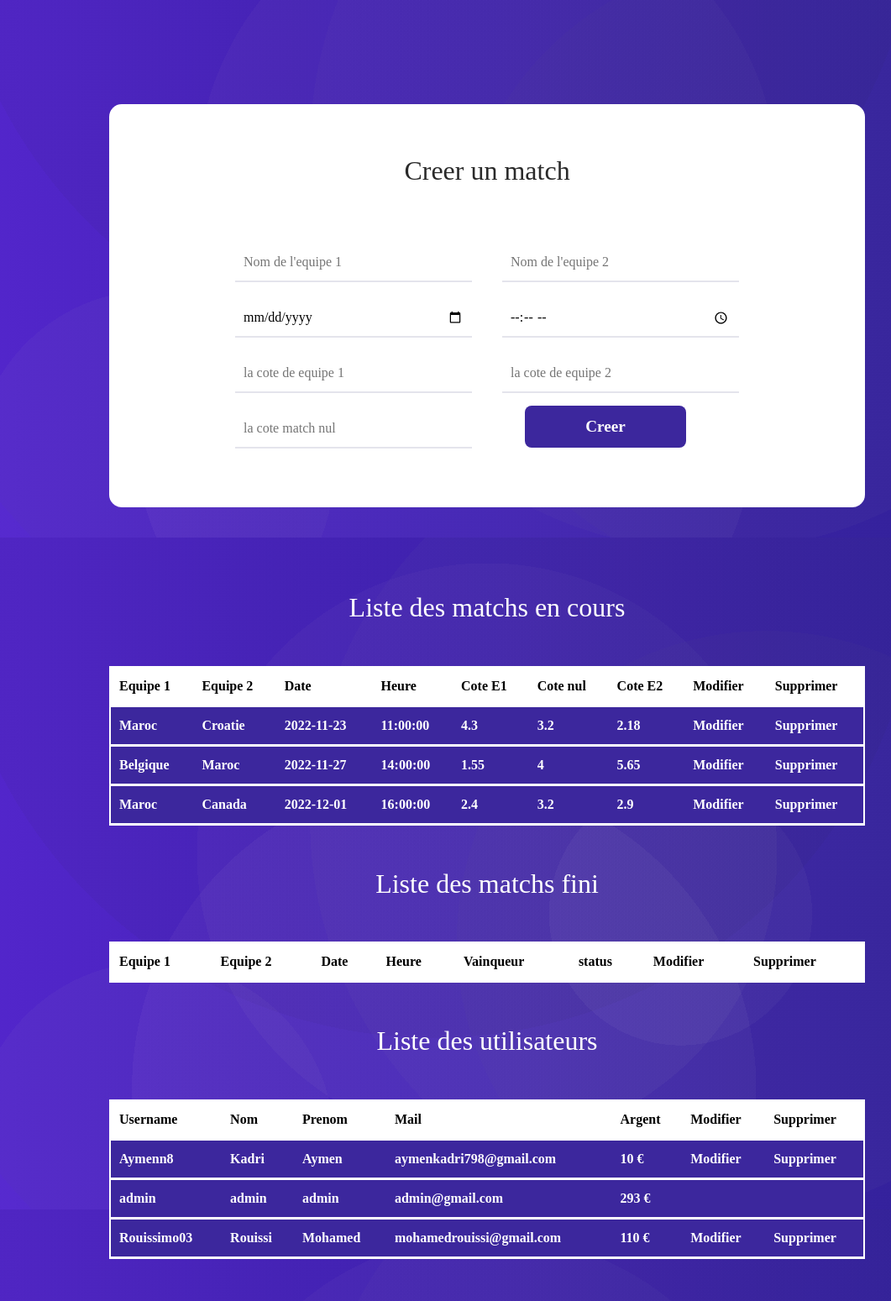
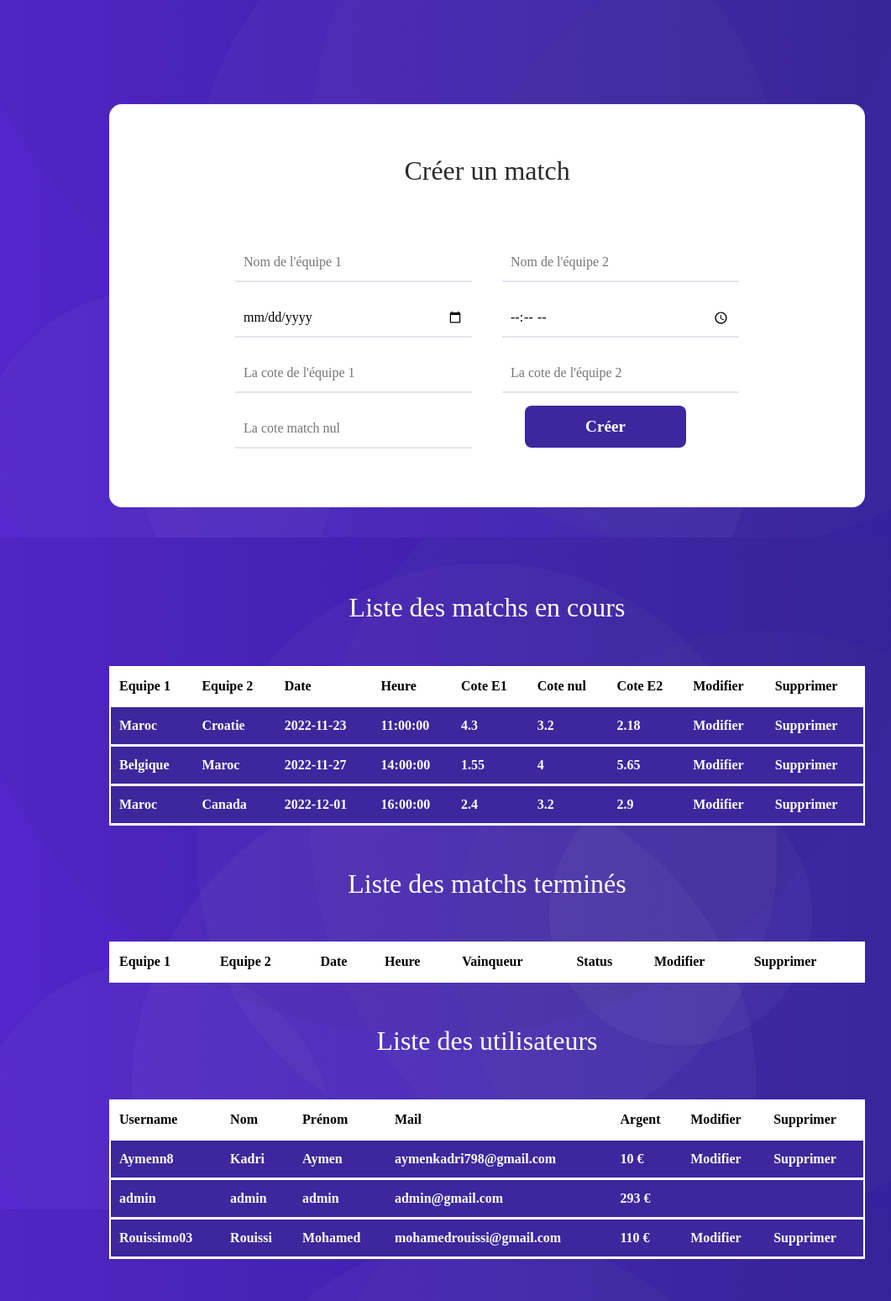
Before and after one commit to aymendev8/Binamax, a PHP site: page /staffmenu.php in a window 1280 px wide. Shown: the part 160-1709 px from the top of the page at 84% size, without its empty margins (60-1121 px from the left). Run offline with PHP 8.4, Linux system fonts and the light colour scheme; a user stored in the database is signed in; data comes from the database, SQL or seed files in the repository; lists and menus that the app fills with data are empty.

Commit message:
correction des fautes d'orthographes

```diff
--- a/accueil.php
+++ b/accueil.php
@@ -129,7 +129,7 @@ if (isset($_POST["match_nul"]) && $_SESSION["argent"] >= $_POST["mise"]) {
 require_once("navbar.php");
 ?>
 <link rel="stylesheet" href="Styles/accueil.css">
-<h2 class="titre_paris">Les paris disponible</h2>
+<h2 class="titre_paris">Paris disponibles </h2>
 <?php
 foreach ($matchs as $match) {
     if ($match["status_match"] != 2) {
--- a/index.php
+++ b/index.php
@@ -30,20 +30,20 @@ if (isset($_POST['username']) && isset($_POST['mdp'])) {
 
             <div class="mb-md-5 mt-md-4 pb-5">
               <h2 class="fw-bold mb-2 text-uppercase">Binamax</h2>
-              <p class="text-white-50 mb-5">Entrer vos identifiants pour vous connectez !</p>
+              <p class="text-white-50 mb-5">Entrez vos identifiants pour vous connectez !</p>
               <form action="" method="POST">
                 <div class="form-outline form-white mb-4">
                   <input type="text" name="username" class="form-control form-control-lg" placeholder="Nom d'utilisateur" />
                 </div>
 
                 <div class="form-outline form-white mb-4">
-                  <input type="password" name="mdp" class="form-control form-control-lg" placeholder="mot de passe" />
+                  <input type="password" name="mdp" class="form-control form-control-lg" placeholder="Mot de passe" />
                 </div>
                 <button class="btn btn-outline-light btn-lg px-5" type="submit">Se connecter</button>
               </form>
             </div>
 
             <div>
-              <p class="mb-0">Pas de compte? <a href="creercompte.php" class="text-white-50 fw-bold">créer un compte </a>
+              <p class="mb-0">Pas de compte? <a href="creercompte.php" class="text-white-50 fw-bold">Créer un compte </a>
               </p>
             </div>
--- a/modifier_utilisateurs.php
+++ b/modifier_utilisateurs.php
@@ -40,10 +40,10 @@ require_once("navbar.php");
                     $user = $req->fetch();
                 ?>
                 <form action="#" method="POST">
-                    <input value="<?= $user["username"] ?>" type="text" name="username" placeholder="Votre username" required>
+                    <input value="<?= $user["username"] ?>" type="text" name="username" placeholder="Votre nom d'utilisateur" required>
                     <input value="<?= $user["nom"] ?>" type="text" name="nom" placeholder="Votre nom" required>
                     <input value="<?= $user["prenom"] ?>" type="text" name="prenom" placeholder="Votre prenom" required>
-                    <input value="<?= $user["mail"] ?>" type="mail" name="mail" placeholder="votre adresse mail" required>
+                    <input value="<?= $user["mail"] ?>" type="mail" name="mail" placeholder="Votre adresse mail" required>
                     <input type="number" name="argent"  placeholder="Combien d'argent ajouter ?">
                     <button type="submit" name="submit">Modifier</button>
                 </form>
--- a/profil.php
+++ b/profil.php
@@ -42,10 +42,10 @@ require_once("navbar.php");
                     <h2>Modifier le profil</h2>
                 </div>
                 <form action="#" method="POST">
-                    <input value="<?= $_SESSION["username"] ?>" type="text" name="username" placeholder="Votre username" required>
+                    <input value="<?= $_SESSION["username"] ?>" type="text" name="username" placeholder="Votre nom d'utilisateur" required>
                     <input value="<?= $_SESSION["nom"] ?>" type="text" name="nom" placeholder="Votre nom" required>
                     <input value="<?= $_SESSION["prenom"] ?>" type="text" name="prenom" placeholder="Votre prenom" required>
-                    <input value="<?= $_SESSION["mail"] ?>" type="mail" name="mail" placeholder="votre adresse mail" required>
+                    <input value="<?= $_SESSION["mail"] ?>" type="mail" name="mail" placeholder="Votre adresse mail" required>
                     <input type="number" name="argent"  placeholder="Combien d'argent ajouter ?">
                     <button type="submit" name="submit">Modifier</button>
                 </form>
--- a/staffmenu.php
+++ b/staffmenu.php
@@ -31,17 +31,17 @@ if (isset($_POST["equipe1"])) {
     <section id="edit">
         <div class="container">
             <div class="title">
-                <h2>Creer un match</h2>
+                <h2>Créer un match</h2>
             </div>
             <form action="#" method="POST">
-                <input type="text" name="equipe1" placeholder="Nom de l'equipe 1" required>
-                <input type="text" name="equipe2" placeholder="Nom de l'equipe 2" required>
+                <input type="text" name="equipe1" placeholder="Nom de l'équipe 1" required>
+                <input type="text" name="equipe2" placeholder="Nom de l'équipe 2" required>
                 <input type="date" name="la_date" placeholder="La date du match" required>
                 <input type="time" name="heure" placeholder="L'heure du match" required>
-                <input type="int" name="cote_equipe1" placeholder="la cote de equipe 1" required>
-                <input type="int" name="cote_equipe2" placeholder="la cote de equipe 2" required>
-                <input type="int" name="cote_nul" placeholder="la cote match nul " required>
-                <button type="submit" name="submit" id="creer">Creer</button>
+                <input type="int" name="cote_equipe1" placeholder="La cote de l'équipe 1" required>
+                <input type="int" name="cote_equipe2" placeholder="La cote de l'équipe 2" required>
+                <input type="int" name="cote_nul" placeholder="La cote match nul " required>
+                <button type="submit" name="submit" id="creer">Créer</button>
             </form>
     </section>
     <section class="liste">
@@ -86,7 +86,7 @@ if (isset($_POST["equipe1"])) {
     <section class="liste">
         <div class="container">
             <div class="title">
-                <h2>Liste des matchs fini</h2>
+                <h2>Liste des matchs terminés</h2>
             </div>
             <table class="tableau">
                 <tr>
@@ -95,7 +95,7 @@ if (isset($_POST["equipe1"])) {
                     <th>Date</th>
                     <th>Heure</th>
                     <th>Vainqueur</th>
-                    <th>status</th>
+                    <th>Status</th>
                     <th>Modifier</th>
                     <th>Supprimer</th>
                 </tr>
@@ -130,7 +130,7 @@ if (isset($_POST["equipe1"])) {
                 <tr>
                     <th>Username</th>
                     <th>Nom</th>
-                    <th>Prenom</th>
+                    <th>Prénom</th>
                     <th>Mail</th>
                     <th>Argent</th>
                     <th>Modifier</th>
```
Also changed, not shown: creercompte.php (+6 -6 lines), mes_paris.php (+8 -8 lines).
